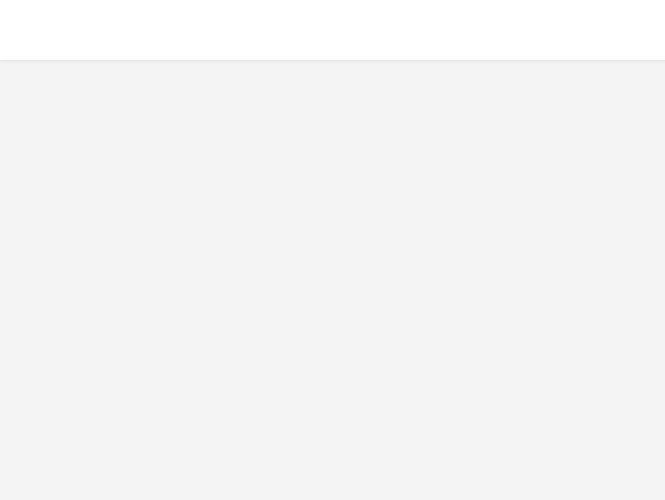
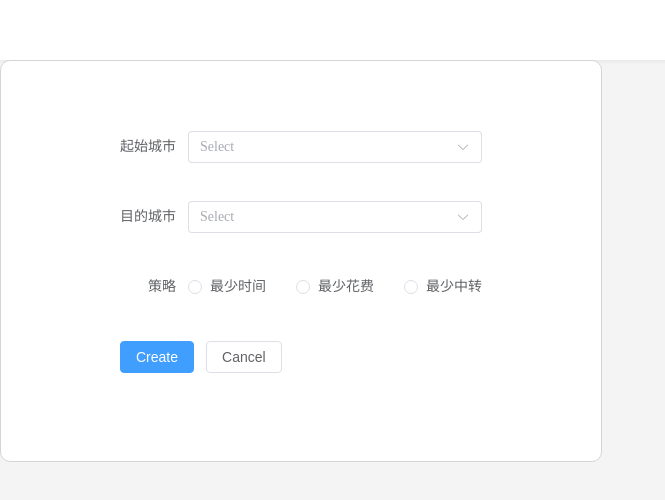
Before and after one commit to Yaku-u/traffic-inquiry-fe, a Vue app: page /home in a window 1280 px wide. Shown: the top 500 px of the page, without its empty margins (0-665 px from the left). Built offline with nearby package versions, Linux system fonts and the light colour scheme.

Commit message:
upd: 添加用户输入框

```diff
--- a/components.d.ts
+++ b/components.d.ts
@@ -12,7 +12,12 @@ export {}
 declare module 'vue' {
   export interface GlobalComponents {
     ElButton: typeof import('element-plus/es')['ElButton']
+    ElForm: typeof import('element-plus/es')['ElForm']
+    ElFormItem: typeof import('element-plus/es')['ElFormItem']
     ElInput: typeof import('element-plus/es')['ElInput']
+    ElRadio: typeof import('element-plus/es')['ElRadio']
+    ElRadioGroup: typeof import('element-plus/es')['ElRadioGroup']
+    ElSelect: typeof import('element-plus/es')['ElSelect']
     Menu: typeof import('./src/components/menu.vue')['default']
     PathQuery: typeof import('./src/components/PathQuery.vue')['default']
     QueryForm: typeof import('./src/components/QueryForm.vue')['default']
--- a/src/assets/login.less
+++ b/src/assets/login.less
@@ -17,7 +17,6 @@
         height: 600px;
         background-color: #fff;
         border: 1px solid #d5d5d5;
-
         border-radius: 10px;
         display: flex;
         align-items: center;
--- a/src/components/QueryForm.vue
+++ b/src/components/QueryForm.vue
@@ -1,10 +1,55 @@
 <template>
+    <div class="main">
+        <el-form :model="form" label-width="auto" style="max-width: 500px">
+            <el-form-item label="起始城市">
+                <el-select v-model="form.fromWhere" />
+            </el-form-item>
+            <el-form-item label="目的城市">
+                <el-select v-model="form.toWhere" />
+            </el-form-item>
+            <el-form-item label="策略">
+                <el-radio-group v-model="form.type">
+                    <el-radio value="time">最少时间</el-radio>
+                    <el-radio value="cost">最少花费</el-radio>
+                    <el-radio value="hub">最少中转</el-radio>
+                </el-radio-group>
+            </el-form-item>
+            <el-form-item>
+                <el-button type="primary" @click="">Create</el-button>
+                <el-button>Cancel</el-button>
+            </el-form-item>
+        </el-form>
+    </div>
 
 </template>
 
-<script setup>
+<script lang="ts" setup>
+    import { reactive } from 'vue'
+
+    const form = reactive({
+        fromWhere: '',
+        toWhere: '',
+        type: '',
+    })
+
+
 </script>
 
 <style lang="less" scoped>
+    .main {
+        width: 600px;
+        height: 400px;
+        border: 1px solid #d5d5d5;
+        border-radius: 10px;
+        background-color: #fff;
+        display: flex;
+        align-items: center;
+        justify-content: center;
 
+
+        & .el-form-item{
+            padding: 10px;
+        }
+
+    }
 </style>
--- a/src/main.ts
+++ b/src/main.ts
@@ -1,5 +1,5 @@
 import { createApp } from 'vue'
-import './style.css'
+import './style.less'
 import App from './App.vue'
 import router from './router'
 
--- a/src/style.css
+++ /dev/null
@@ -1,4 +0,0 @@
-* {
-  margin: 0;
-  padding: 0;
-}
```
Also changed, not shown: src/assets/login.css (deleted, +0 -29 lines).
